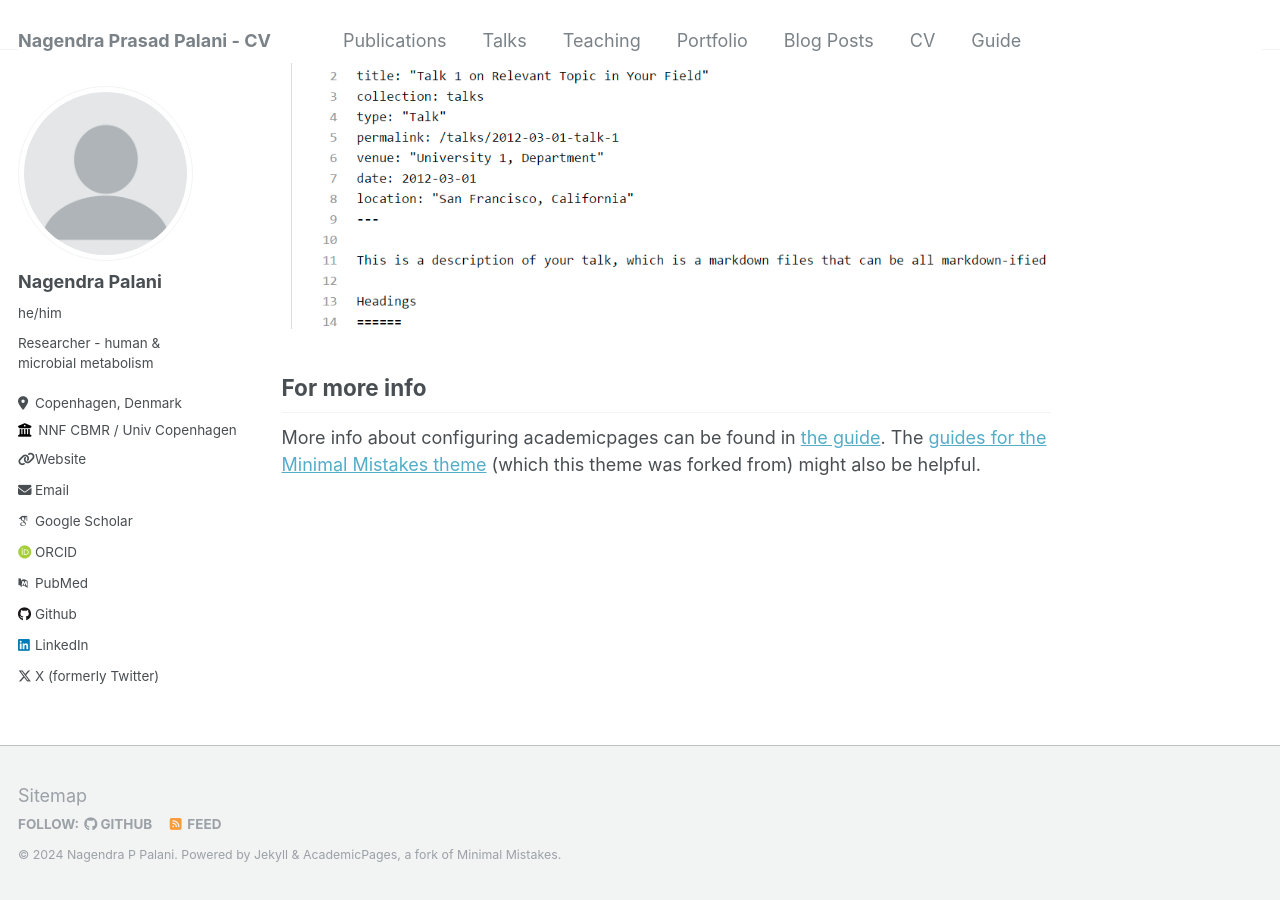
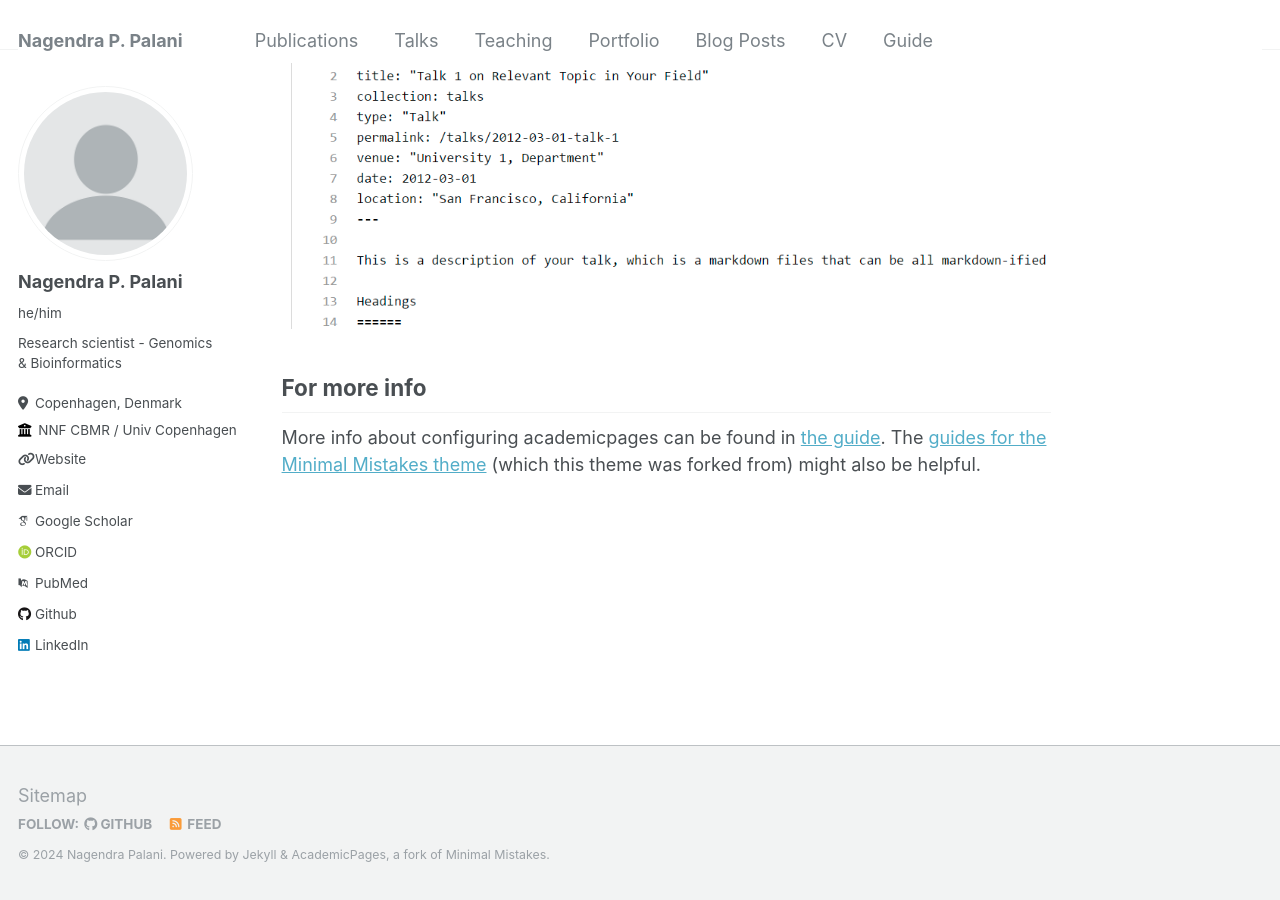
Before and after one commit to nagendrapalani/nagendrapalani.github.io, a Jekyll site: the page built from _pages/about.md, in a window 1280 px wide and 900 px high, scrolled down 2640 px. Built offline with Jekyll 4.4.1, drawn with Linux system fonts in a browser that asks for light colours; some web fonts are replaced.

Commit message:
Update _config.yml

```diff
--- a/_config.yml
+++ b/_config.yml
@@ -8,9 +8,9 @@
 
 # Basic Site Settings
 locale                   : "en-US"
-title                    : "Nagendra Prasad Palani - CV"
+title                    : "Nagendra P. Palani"
 title_separator          : "-"
-name                     : &name "Nagendra P Palani"
+name                     : &name "Nagendra Palani"
 description              : &description "Researcher - human & microbial metabolism"
 url                      : https://nagendrapalani.github.io # the base hostname & protocol for your site e.g. "https://mmistakes.github.io"
 baseurl                  : "" # the subpath of your site, e.g. "/blog"
@@ -22,9 +22,9 @@ repository               : "nagendrapalani/nagendrapalani.github.io"
 author:
   # Biographic information
   avatar           : "profile.png"
-  name             : "Nagendra Palani"
+  name             : "Nagendra P. Palani"
   pronouns         : "he/him"
-  bio              : "Researcher - human & microbial metabolism"
+  bio              : "Research scientist - Genomics & Bioinformatics"
   location         : "Copenhagen, Denmark"
   employer         : "NNF CBMR / Univ Copenhagen"
   uri              : "https://cbmr.ku.dk/staff-overview/scheele-group/?pure=en/persons/675333"
@@ -64,7 +64,7 @@ author:
   steam            : # Username
   telegram         : # URL
   tumblr           : # Username
-  twitter          : "UniofOxford"  # Replace this with your X / Twitter handle
+  twitter          : # Replace this with your X / Twitter handle
   vine             : # Username
   weibo            : # Username
   wikipedia        : # Username
```
